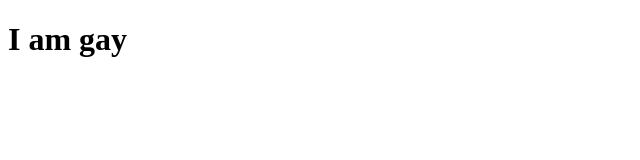
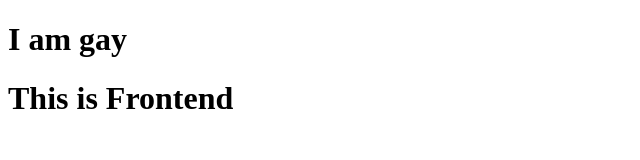
Before and after one commit to Harikesh10/Demo1, a plain HTML site: page index.html in a window 1280 px wide. Shown: the whole page, without its empty margins (0-640 px from the left). Drawn offline with Linux system fonts and the light colour scheme.

Commit message:
Feat:Include a frontend stamp

```diff
--- a/index.html
+++ b/index.html
@@ -8,6 +8,7 @@
 </head>
 <body>
     <h1>I am gay</h1>
+    <h1>This is Frontend</h1>
 
 </body>
 </html>
```
